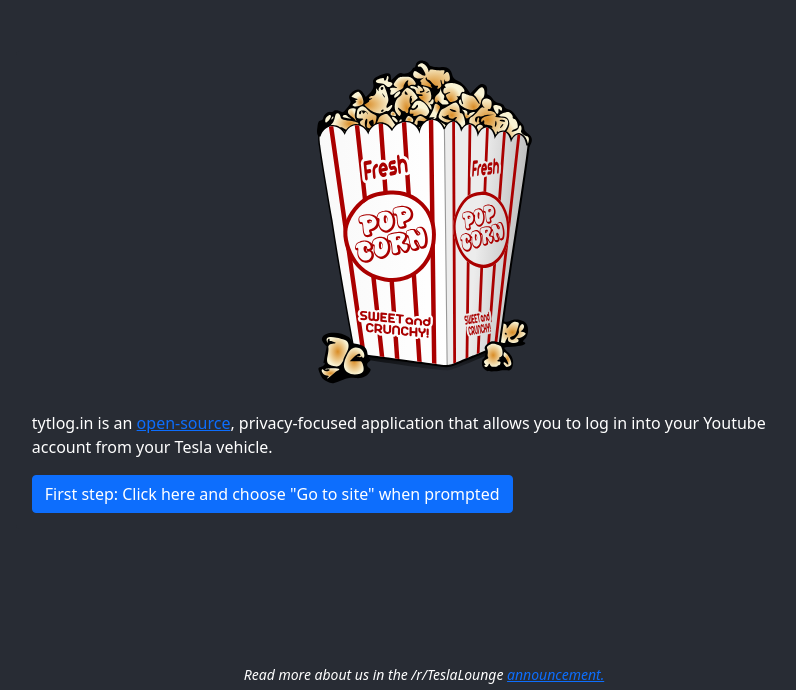
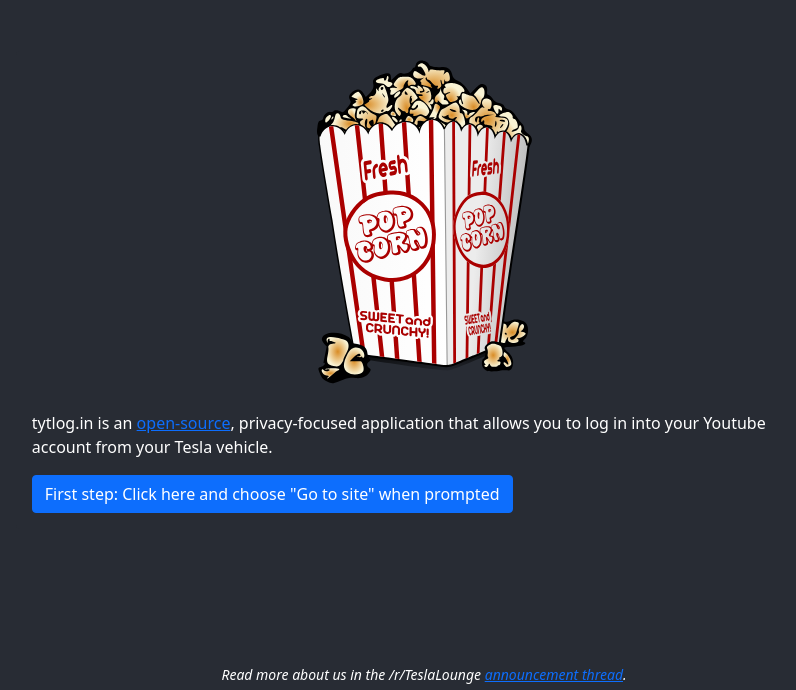
Before and after one commit to 0xtf/tytlog.in, a React (Create React App) app: page / in a window 1280 px wide. Shown: the part 110-800 px from the top of the page, without its empty margins (216-1012 px from the left). Built offline with nearby package versions, Linux system fonts and the light colour scheme.

Commit message:
chore: minor visual updates

```diff
--- a/src/App.js
+++ b/src/App.js
@@ -47,7 +47,7 @@ export const App = () => {
         </Body>
       </Card>
       <Text style={{color: '#FFFFFF', position: 'absolute', bottom: '0', margin: '5px', textAlign: 'center', width: '98%', fontSize: '14px'}}>
-        <i>Read more about us in the /r/TeslaLounge <a href='https://www.reddit.com/r/TeslaLounge/comments/ooy4tw/tytlogin_simple_and_secure_youtube_login_for_your/?sort=new' target='_blank' rel='noreferrer'>announcement.</a></i>
+        <i>Read more about us in the /r/TeslaLounge <a href='https://www.reddit.com/r/TeslaLounge/comments/ooy4tw/tytlogin_simple_and_secure_youtube_login_for_your/?sort=new' target='_blank' rel='noreferrer'>announcement thread</a>.</i>
       </Text>
     </Container>
   );
```
